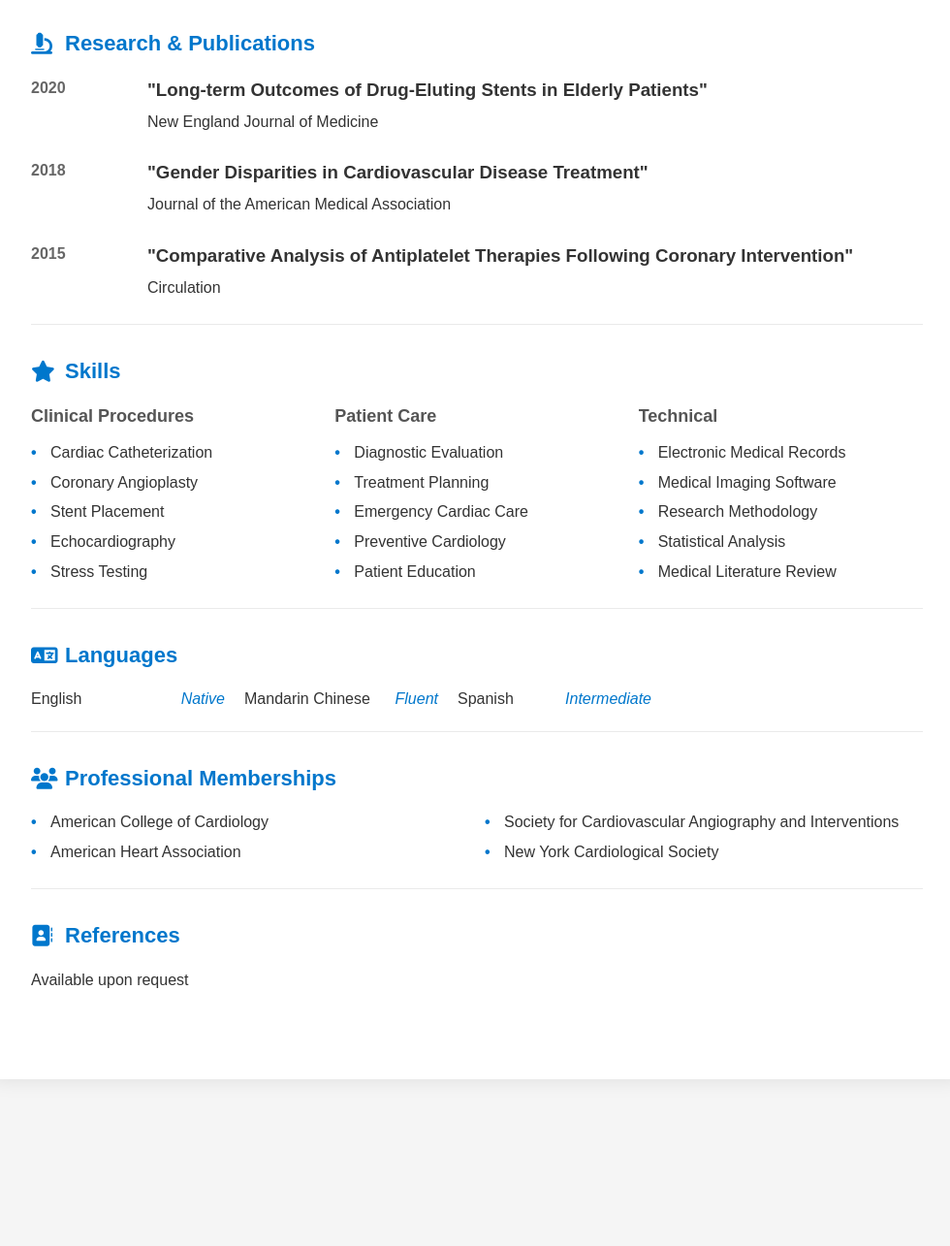
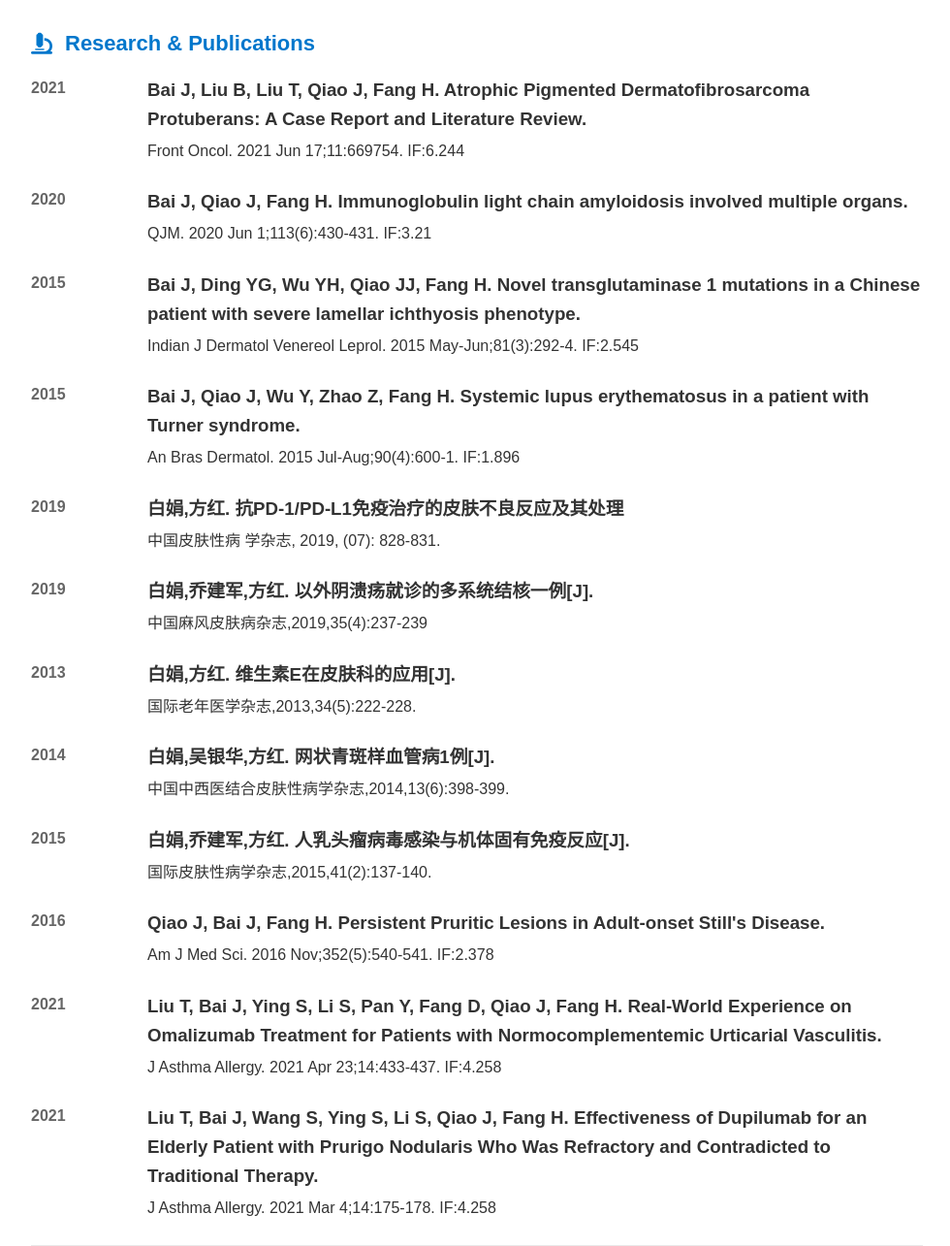
Before and after one commit to koulei67/bj-resume, a website built with webpack: page index.html in a window 1280 px wide. Shown: the part 1755-3040 px from the top of the page at 97% size, without its empty margins (148-1128 px from the left). Before the commit the page ends 2898 px from the top, so only its background shows below. Built offline with nearby package versions, Linux system fonts and the light colour scheme.

Commit message:
Update index.html

```diff
--- a/index.html
+++ b/index.html
@@ -119,24 +119,87 @@
     <section class="research">
       <h2><i class="fas fa-microscope"></i> Research & Publications</h2>
       <div class="entry">
-        <div class="date">2020</div>
+        <div class="date">2021</div>
         <div class="content">
-          <h3>"Long-term Outcomes of Drug-Eluting Stents in Elderly Patients"</h3>
-          <p>New England Journal of Medicine</p>
+          <h3>Bai J, Liu B, Liu T, Qiao J, Fang H. Atrophic Pigmented Dermatofibrosarcoma Protuberans: A Case Report and Literature Review.</h3>
+          <p>Front Oncol. 2021 Jun 17;11:669754.  IF:6.244</p>
         </div>
       </div>
       <div class="entry">
-        <div class="date">2018</div>
+        <div class="date">2020</div>
         <div class="content">
-          <h3>"Gender Disparities in Cardiovascular Disease Treatment"</h3>
-          <p>Journal of the American Medical Association</p>
+          <h3>Bai J, Qiao J, Fang H. Immunoglobulin light chain amyloidosis involved multiple organs.</h3>
+          <p>QJM. 2020 Jun 1;113(6):430-431. IF:3.21</p>
         </div>
       </div>
       <div class="entry">
         <div class="date">2015</div>
         <div class="content">
-          <h3>"Comparative Analysis of Antiplatelet Therapies Following Coronary Intervention"</h3>
-          <p>Circulation</p>
+          <h3>Bai J, Ding YG, Wu YH, Qiao JJ, Fang H. Novel transglutaminase 1 mutations in a Chinese patient with severe lamellar ichthyosis phenotype. </h3>
+          <p>Indian J Dermatol Venereol Leprol. 2015 May-Jun;81(3):292-4. IF:2.545</p>
+        </div>
+      </div>
+      <div class="entry">
+        <div class="date">2015</div>
+        <div class="content">
+          <h3>Bai J, Qiao J, Wu Y, Zhao Z, Fang H. Systemic lupus erythematosus in a patient with Turner syndrome. </h3>
+          <p>An Bras Dermatol. 2015 Jul-Aug;90(4):600-1. IF:1.896</p>
+        </div>
+      </div>
+      <div class="entry">
+        <div class="date">2019</div>
+        <div class="content">
+          <h3>白娟,方红. 抗PD-1/PD-L1免疫治疗的皮肤不良反应及其处理 </h3>
+          <p>中国皮肤性病 学杂志, 2019, (07): 828-831.</p>
+        </div>
+      </div>
+      <div class="entry">
+        <div class="date">2019</div>
+        <div class="content">
+          <h3>白娟,乔建军,方红. 以外阴溃疡就诊的多系统结核一例[J]. </h3>
+          <p>中国麻风皮肤病杂志,2019,35(4):237-239</p>
+        </div>
+      </div>
+      <div class="entry">
+        <div class="date">2013</div>
+        <div class="content">
+          <h3>白娟,方红. 维生素E在皮肤科的应用[J].</h3>
+          <p>国际老年医学杂志,2013,34(5):222-228.</p>
+        </div>
+      </div>
+      <div class="entry">
+        <div class="date">2014</div>
+        <div class="content">
+          <h3>白娟,吴银华,方红. 网状青斑样血管病1例[J]. </h3>
+          <p>中国中西医结合皮肤性病学杂志,2014,13(6):398-399.</p>
+        </div>
+      </div>
+      <div class="entry">
+        <div class="date">2015</div>
+        <div class="content">
+          <h3>白娟,乔建军,方红. 人乳头瘤病毒感染与机体固有免疫反应[J]. </h3>
+          <p>国际皮肤性病学杂志,2015,41(2):137-140.</p>
+        </div>
+      </div>
+      <div class="entry">
+        <div class="date">2016</div>
+        <div class="content">
+          <h3>Qiao J, Bai J, Fang H. Persistent Pruritic Lesions in Adult-onset Still's Disease. </h3>
+          <p>Am J Med Sci. 2016 Nov;352(5):540-541. IF:2.378</p>
+        </div>
+      </div>
+      <div class="entry">
+        <div class="date">2021</div>
+        <div class="content">
+          <h3>Liu T, Bai J, Ying S, Li S, Pan Y, Fang D, Qiao J, Fang H. Real-World Experience on Omalizumab Treatment for Patients with Normocomplementemic Urticarial Vasculitis. </h3>
+          <p>J Asthma Allergy. 2021 Apr 23;14:433-437. IF:4.258</p>
+        </div>
+      </div>
+      <div class="entry">
+        <div class="date">2021</div>
+        <div class="content">
+          <h3>Liu T, Bai J, Wang S, Ying S, Li S, Qiao J, Fang H. Effectiveness of Dupilumab for an Elderly Patient with Prurigo Nodularis Who Was Refractory and Contradicted to Traditional Therapy. </h3>
+          <p>J Asthma Allergy. 2021 Mar 4;14:175-178.  IF:4.258</p>
         </div>
       </div>
     </section>
```
